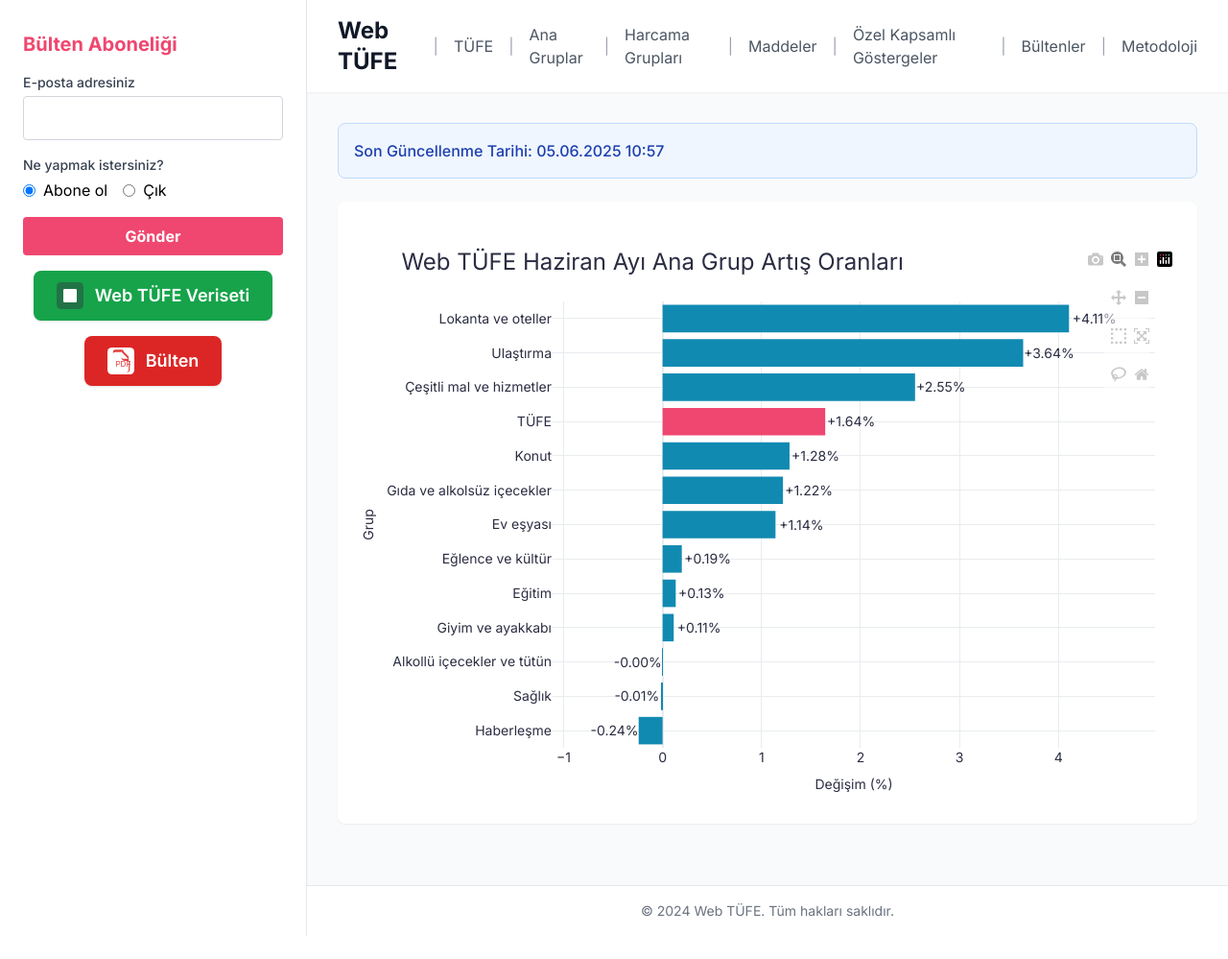
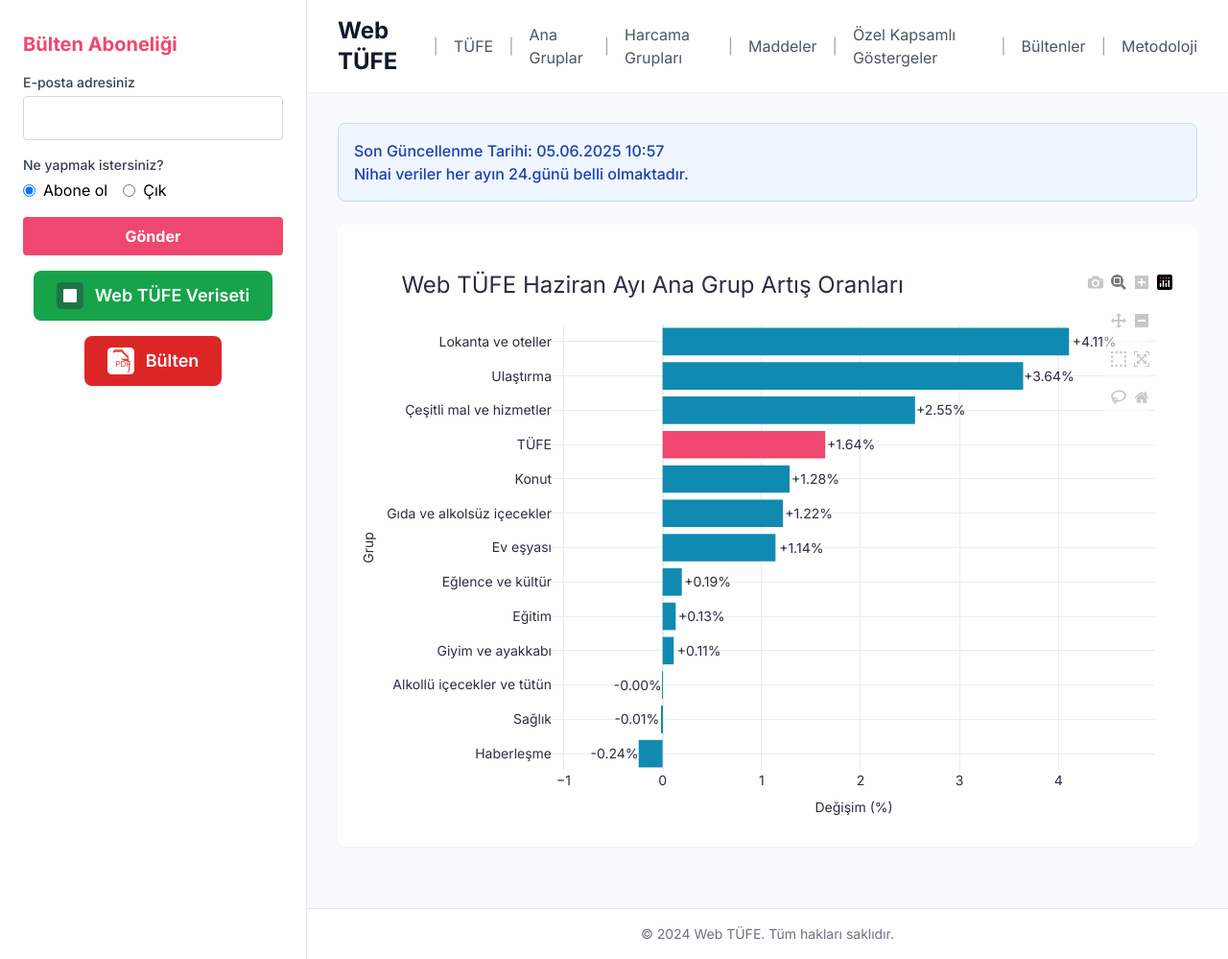
Before and after one commit to kaboya19/web-tufe-flask, a Flask app: page / in a window 1280 px wide. Shown: the whole page at 96% size. Before the commit the page ends 975 px from the top, so only its background shows below. Run offline with Flask 3, Linux system fonts and the light colour scheme; some libraries are stand-ins or nearby versions.

Commit message:
Update index.html

```diff
--- a/templates/index.html
+++ b/templates/index.html
@@ -132,8 +132,13 @@
                     <div class="bg-blue-50 border border-blue-200 rounded-lg p-4 mb-6">
                         <p class="text-blue-800 font-medium">
                             Son Güncellenme Tarihi: {{ last_update }}
+
+                        </p>
+                        <p class="text-blue-800 font-medium">
+                            Nihai veriler her ayın 24.günü belli olmaktadır.
                         </p>
                     </div>
+
                     {% endif %}
                     <div class="bg-white rounded-lg shadow-sm p-6">
                         <div id="chart" class="w-full"></div>
```
